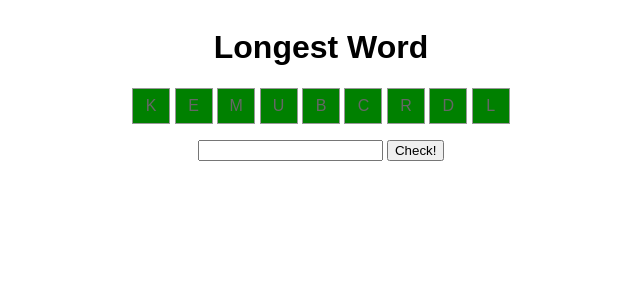
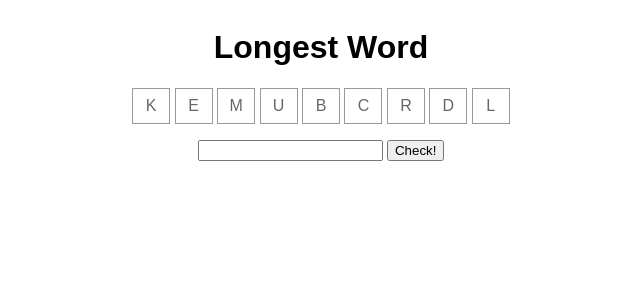
Before and after one commit to julesvanrie/longest-word, a Flask app: page / in a window 1280 px wide. Shown: the top 300 px of the page, without its empty margins (319-959 px from the left). Run offline with Flask 3, Linux system fonts and the light colour scheme.

Commit message:
Put back to white

```diff
--- a/static/style.css
+++ b/static/style.css
@@ -12,7 +12,7 @@ body {
   width: 24px;
   display: inline-block;
   text-align: center;
-  background-color: green;
+  background-color: white;
   color: #666;
 }
 
```
